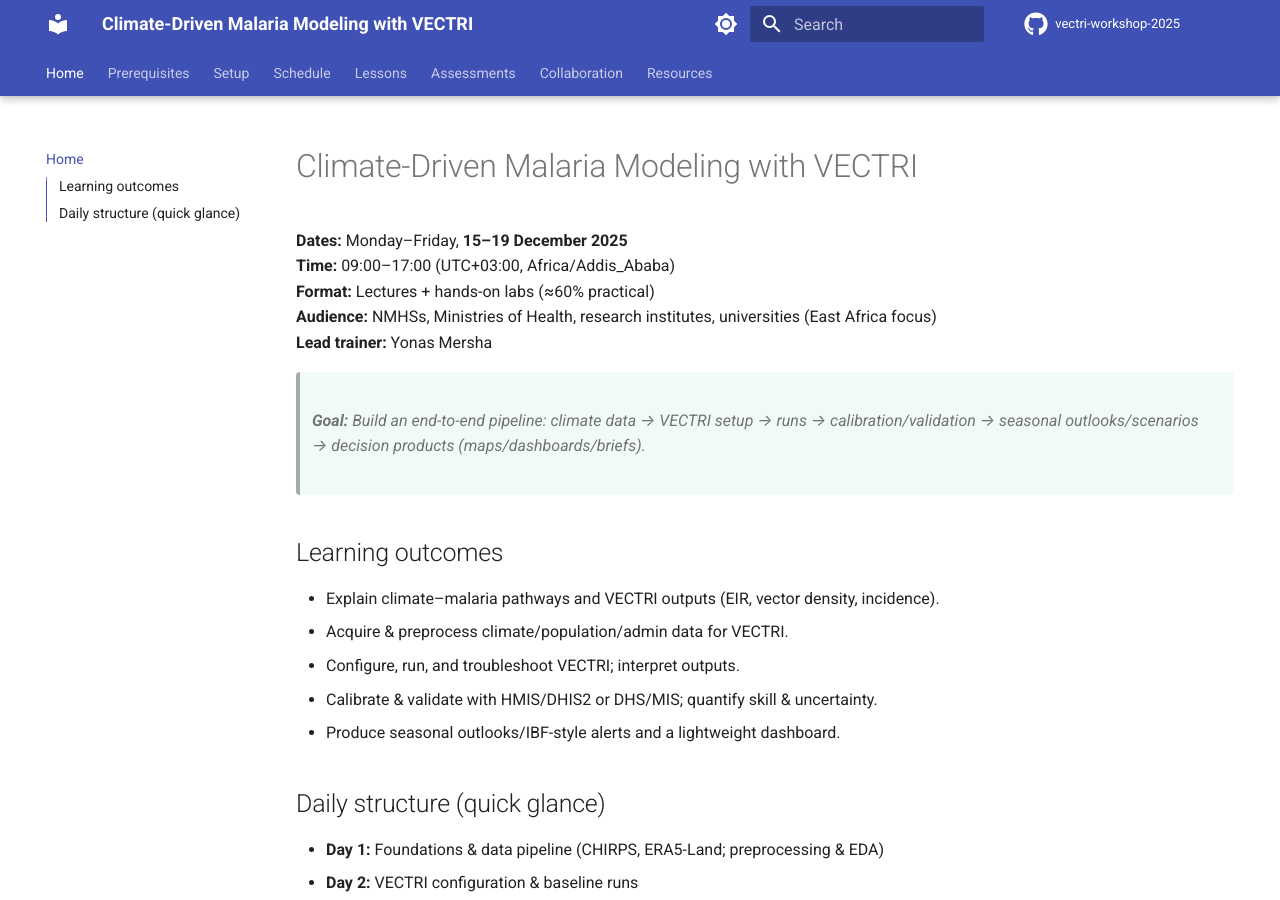
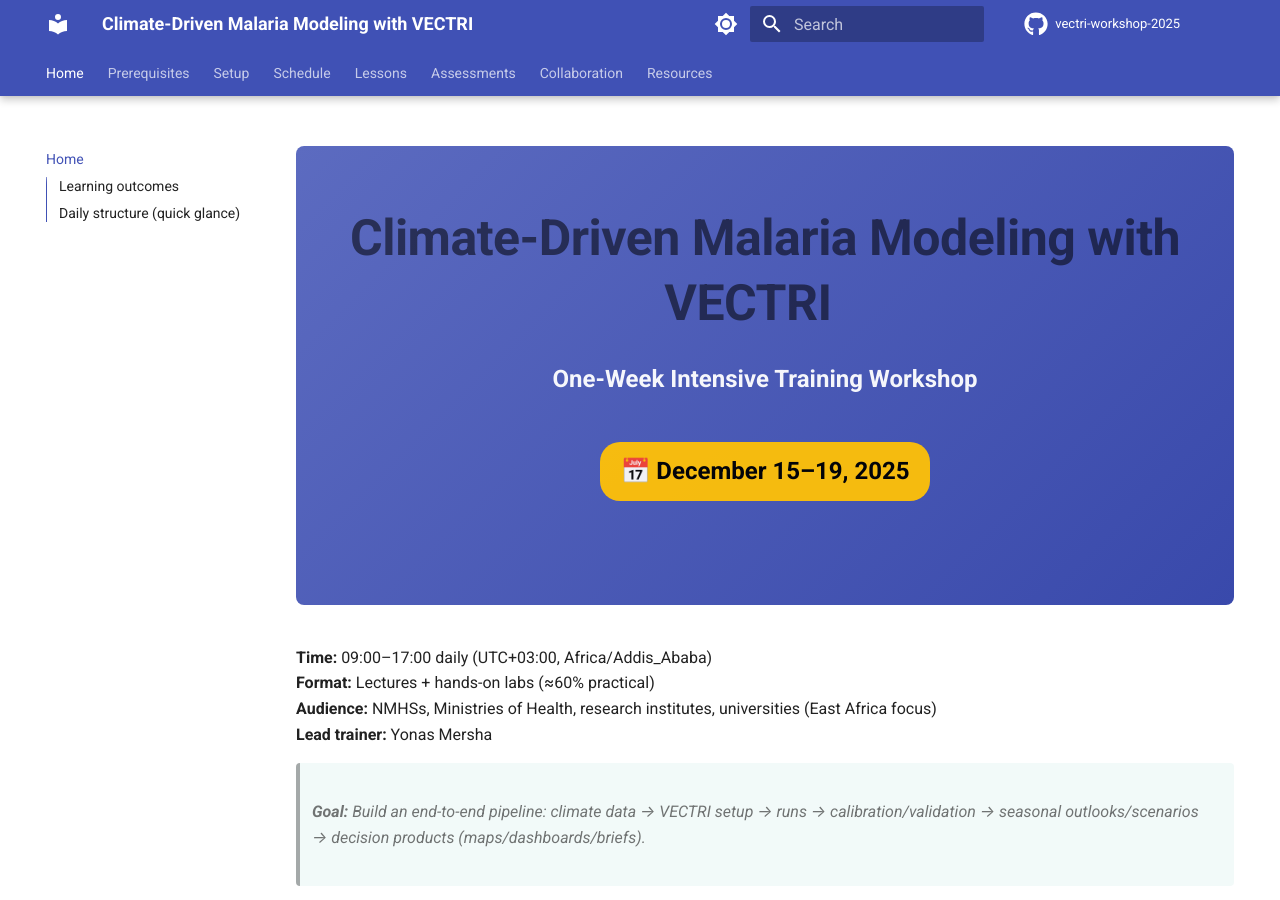
Before and after one commit to YonSci/vectri-mkdocs, an MkDocs documentation site: the page built from docs/index.md, in a window 1280 px wide and 900 px high. Built offline with MkDocs 1.6.1 and Material for MkDocs 9.7.7, drawn with Linux system fonts in a browser that asks for light colours; comment, search, counter and statistics services are not loaded.

Commit message:
Update workshop details in documentation: add hero banner and clarify training format and schedule in index.md; refine example formatting in setup.md.

```diff
--- a/docs/index.md
+++ b/docs/index.md
@@ -1,7 +1,14 @@
+<div class="hero-banner" markdown>
+
 # Climate-Driven Malaria Modeling with VECTRI
 
-**Dates:** Monday–Friday, **15–19 December 2025**
-**Time:** 09:00–17:00 (UTC+03:00, Africa/Addis_Ababa)
+**One-Week Intensive Training Workshop**
+
+<span class="workshop-date">📅 December 15–19, 2025</span>
+
+</div>
+
+**Time:** 09:00–17:00 daily (UTC+03:00, Africa/Addis_Ababa)
 **Format:** Lectures + hands-on labs (≈60% practical)
 **Audience:** NMHSs, Ministries of Health, research institutes, universities (East Africa focus)
 **Lead trainer:** Yonas Mersha
```
Also changed, not shown: docs/setup.md (+2 -1 lines).
